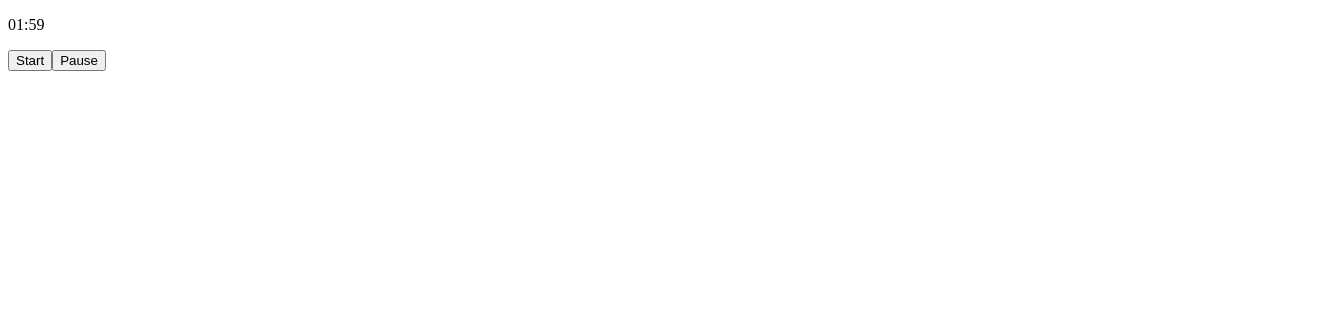
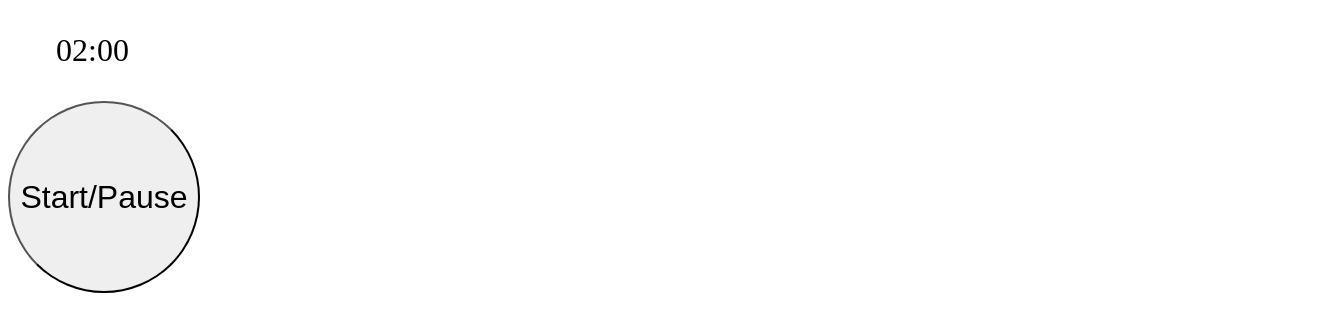
Before and after one commit to Tsotne91/countdown-softlab-react, a React (Create React App) app: page / in a window 1280 px wide. Shown: the top 332 px of the page, 1320 px wide, since content can reach past the window. Built offline with nearby package versions, Linux system fonts and the light colour scheme.

Commit message:
StartButton working. StopButton to go.

```diff
--- a/public/index.html
+++ b/public/index.html
@@ -9,7 +9,7 @@
       name="description"
       content="Web site created using create-react-app"
     />
-    <link rel="apple-touch-icon" href="%PUBLIC_URL%/logo192.png" />
+<!--    <link rel="apple-touch-icon" href="%PUBLIC_URL%/logo192.png" />-->
     <!--
       manifest.json provides metadata used when your web app is installed on a
       user's mobile device or desktop. See https://developers.google.com/web/fundamentals/web-app-manifest/
--- /dev/null
+++ b/src/Counter.css
@@ -0,0 +1,19 @@
+
+div {
+    margin: 0 auto;
+}
+
+p {
+   position: relative;
+    left: 3rem;
+}
+
+p, button {
+    font-size: 2rem;
+}
+
+button {
+    width: 12rem;
+    height: 12rem;
+    border-radius: 50%;
+}
--- a/src/Counter.js
+++ b/src/Counter.js
@@ -1,31 +1,42 @@
 import React, {useEffect, useState} from "react";
+import './Counter.css';
 
 function Counter (){
         const [seconds, setSeconds] = useState(120);
-        const [active, setActive] = useState(false);
-
+        let [active, setActive] = useState(false);
         let initialValue = new Date(seconds * 1000).toISOString().substr(14, 5);
 
-        useEffect(() => {
-        countdown();
-       }, [active])
+
+       //  useEffect(() => {
+       //      if(active) {
+       //          clearInterval(myInterval);
+       //          setActive(active => !active);
+       //      }
+       // }, [active])
+
+        // if (seconds<=0) setActive(active=false);
 
         function countdown (){
-            return setSeconds(seconds-1);
+            return setSeconds((seconds)=>seconds-1);
         }
 
-        const startClickHandler = () => {
-           const myInterval = setInterval(countdown, 1000);
-           if(!active) clearInterval(myInterval);
+        let myInterval;
+        const clickHandler = () => {
+            if (active===false){
+                myInterval = setInterval(countdown, 1000);
+                setActive(active => active)
+            }
+            else if (active){
+                clearInterval(myInterval);
+            //     setSeconds(prevState => prevState);
+             }
         }
-
-        const stopClickHandler = () => setActive(active => !active);
 
         return <div>
                 <p>{initialValue}</p>
-                <button onClick={startClickHandler}>Start</button>
-                <button onClick={stopClickHandler}>Pause</button>
-        </div>
+                <button onClick={clickHandler}>Start/Pause</button>
+
+                </div>
 }
 
 export default Counter;
```
